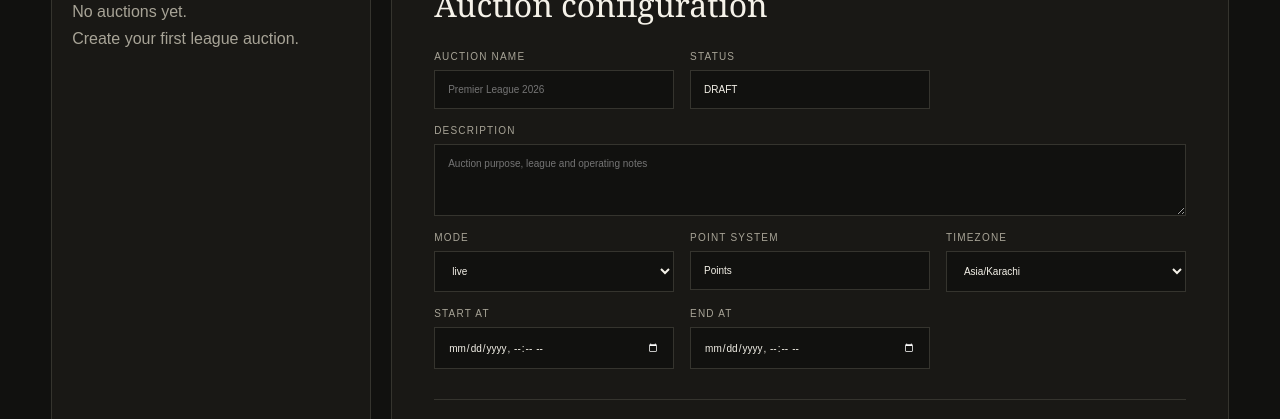
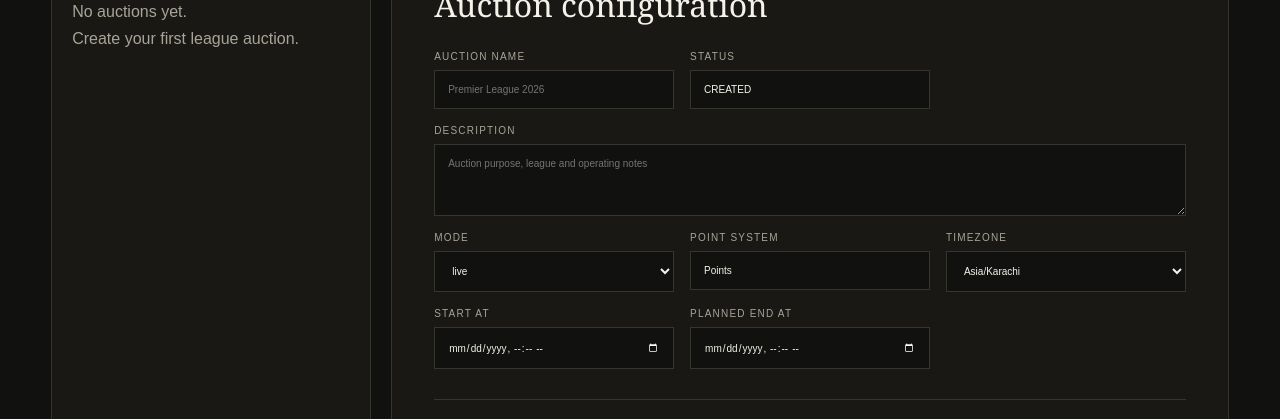
Before and after one commit to asifbanaraszenith/auction-platform, a Next.js app: page /auctions in a window 1280 px wide. Shown: the part 299-718 px from the top of the page. Built offline with nearby package versions, Linux system fonts and the light colour scheme; no server answers; the database is empty; sample sign-in values are in the browser's storage.

Commit message:
fix: make auction status schedule-driven

```diff
--- a/src/app/auctions/AuctionManagementClient.tsx
+++ b/src/app/auctions/AuctionManagementClient.tsx
@@ -5,7 +5,7 @@ import { Timestamp } from "firebase/firestore";
 import { useRouter } from "next/navigation";
 import { useAuth } from "@/components/auth-provider";
 import { createAuction, deleteAuction, listAuctionsForUser, updateAuction } from "@/lib/auctions/repository";
-import { AUCTION_MODES, DEFAULT_AUCTION_THEME, type Auction, type AuctionStatus, type AuctionTheme } from "@/lib/auctions/types";
+import { DEFAULT_AUCTION_THEME, type Auction, type AuctionStatus, type AuctionTheme } from "@/lib/auctions/types";
 import styles from "./auctions.module.css";
 
 const EMPTY_FORM = { name: "", description: "", mode: "live" as "live" | "timed", points: "Points", timezone: "Asia/Karachi", startAt: "", endAt: "" };
@@ -23,12 +23,9 @@ function dateValue(value: Timestamp | null) {
 function timestampValue(value: string) { return value ? Timestamp.fromDate(new Date(value)) : null; }
 function mergeTheme(theme?: Partial<AuctionTheme>): AuctionTheme { return { ...DEFAULT_AUCTION_THEME, ...theme }; }
 
-function calculateStatus(startAt: Timestamp | null, endAt: Timestamp | null, existingStatus?: AuctionStatus): AuctionStatus {
-  if (existingStatus === "paused" || existingStatus === "archived") return existingStatus;
-  const now = Date.now();
-  if (!startAt) return "draft";
-  if (startAt.toMillis() > now) return "scheduled";
-  if (endAt && endAt.toMillis() <= now) return "completed";
+function calculateStatus(startAt: Timestamp | null, existingStatus?: AuctionStatus): AuctionStatus {
+  if (existingStatus === "paused" || existingStatus === "ended" || existingStatus === "archived") return existingStatus;
+  if (!startAt || startAt.toMillis() > Date.now()) return "created";
   return "live";
 }
 
@@ -76,13 +73,35 @@ export default function AuctionManagementClient() {
   }
   function changeThemeMode(mode: "dark" | "light") { setTheme((current) => ({ ...current, ...THEME_PRESETS[mode] })); }
 
+  async function changeLifecycle(status: "live" | "paused" | "ended") {
+    if (!selected || !user) return;
+    setBusy(true); setError(""); setNotice("");
+    try {
+      await user.getIdToken(true);
+      await updateAuction(selected.id, { status });
+      const updated = { ...selected, status };
+      setSelected(updated);
+      setAuctions((current) => current.map((item) => item.id === selected.id ? updated : item));
+      setNotice(status === "live" ? "Auction resumed and is now live." : status === "paused" ? "Auction paused." : "Auction ended.");
+    } catch (err) {
+      setError(err instanceof Error ? err.message : "Unable to change auction lifecycle.");
+    } finally { setBusy(false); }
+  }
+
   async function save() {
     if (!user) return;
     if (!form.name.trim()) { setError("Auction name is required before saving."); return; }
     const startAt = timestampValue(form.startAt);
     const endAt = timestampValue(form.endAt);
-    if (startAt && endAt && endAt.toMillis() <= startAt.toMillis()) { setError("End time must be after the start time."); return; }
-    const status = calculateStatus(startAt, endAt, selected?.status);
+    const selectedStatus = selected ? calculateStatus(selected.startAt, selected.status) : null;
+    const startChanged = Boolean(selected && ((selected.startAt?.toMillis() ?? null) !== (startAt?.toMillis() ?? null)));
+
+    if (!startAt) { setError("Start time is required."); return; }
+    if (startChanged && selectedStatus !== "created") { setError("Start time cannot be changed after an auction has started."); return; }
+    if (startAt.toMillis() <= Date.now() && (!selected || startChanged)) { setError("Start time must be in the future."); return; }
+    if (endAt && endAt.toMillis() <= startAt.toMillis()) { setError("Planned end time must be after the start time."); return; }
+
+    const status = selected ? calculateStatus(startAt, selected.status) : "created";
     setBusy(true); setError(""); setNotice("");
     try {
       await user.getIdToken(true);
@@ -92,13 +111,13 @@ export default function AuctionManagementClient() {
         const updated = { ...selected, name: form.name.trim(), description: form.description.trim(), status, startAt, endAt, settings };
         setSelected(updated); setNotice("Auction updated successfully.");
       } else {
-        const created = await createAuction({ name: form.name.trim(), description: form.description.trim(), ownerId: user.uid, adminIds: [user.uid], status, startAt, endAt, settings });
+        const created = await createAuction({ name: form.name.trim(), description: form.description.trim(), ownerId: user.uid, adminIds: [user.uid], status: "created", startAt, endAt, settings });
         setSelected(created); setNotice("Auction created successfully.");
       }
       try { setAuctions(await listAuctionsForUser(user)); } catch (refreshError) { console.error("Unable to refresh auction list", refreshError); }
     } catch (err) {
       const message = err instanceof Error ? err.message : "Unable to save auction.";
-      setError(message.includes("Missing or insufficient permissions") ? "You do not have permission to perform this auction action. Please refresh your session if Super Admin access was just granted." : message);
+      setError(message.includes("Missing or insufficient permissions") ? "You do not have permission to perform this auction action. Please refresh your session if your role was just granted." : message);
     } finally { setBusy(false); }
   }
 
@@ -113,6 +132,8 @@ export default function AuctionManagementClient() {
 
   if (loading || !user) return <main className={styles.loading}>Loading auction management…</main>;
 
+  const currentStatus = selected ? calculateStatus(selected.startAt, selected.status) : calculateStatus(timestampValue(form.startAt));
+
   return (
     <main className={styles.shell} data-theme={theme.mode} style={{ "--auction-primary": theme.primaryColor, "--auction-secondary": theme.secondaryColor, "--auction-background": theme.backgroundColor, "--auction-surface": theme.surfaceColor, "--auction-text": theme.textColor, "--auction-muted": theme.mutedColor, "--auction-border": theme.borderColor } as React.CSSProperties}>
       <header className={styles.header}>
@@ -122,20 +143,20 @@ export default function AuctionManagementClient() {
       <div className={styles.layout}>
         <aside className={styles.listPanel}>
           <div className={styles.listHeader}><span>Auctions</span><b>{sortedAuctions.length}</b></div>
-          {sortedAuctions.length === 0 ? <div className={styles.empty}>No auctions yet.<br />Create your first league auction.</div> : sortedAuctions.map((auction) => <button key={auction.id} className={`${styles.auctionItem} ${selected?.id === auction.id ? styles.selected : ""}`} onClick={() => selectAuction(auction)}><span className={styles.itemTop}><strong>{auction.name}</strong><em>{calculateStatus(auction.startAt, auction.endAt, auction.status)}</em></span><span className={styles.itemBottom}>{auction.settings.mode} · Points · {auction.settings.timezone}</span></button>)}
+          {sortedAuctions.length === 0 ? <div className={styles.empty}>No auctions yet.<br />Create your first league auction.</div> : sortedAuctions.map((auction) => <button key={auction.id} className={`${styles.auctionItem} ${selected?.id === auction.id ? styles.selected : ""}`} onClick={() => selectAuction(auction)}><span className={styles.itemTop}><strong>{auction.name}</strong><em>{calculateStatus(auction.startAt, auction.status)}</em></span><span className={styles.itemBottom}>{auction.settings.mode} · Points · {auction.settings.timezone}</span></button>)}
         </aside>
         <section className={styles.editor}>
           <div className={styles.sectionTitle}><div><p className={styles.eyebrow}>{selected ? "Edit auction" : "New auction"}</p><h2>{selected?.name || "Auction configuration"}</h2></div>{selected && <span className={styles.id}>ID {selected.id}</span>}</div>
           {error && <div className={styles.error}>{error}</div>}{notice && <div className={styles.notice}>{notice}</div>}
           <div className={styles.formGrid}>
             <label>AUCTION NAME<input value={form.name} onChange={(e) => { setForm({ ...form, name: e.target.value }); setError(""); }} placeholder="Premier League 2026" /></label>
-            <label>STATUS<input value={calculateStatus(timestampValue(form.startAt), timestampValue(form.endAt), selected?.status).toUpperCase()} readOnly aria-readonly="true" /></label>
+            <label>STATUS<input value={currentStatus.toUpperCase()} readOnly aria-readonly="true" /></label>
             <label className={styles.full}>DESCRIPTION<textarea value={form.description} onChange={(e) => setForm({ ...form, description: e.target.value })} placeholder="Auction purpose, league and operating notes" rows={4} /></label>
-            <label>MODE<select value={form.mode} onChange={(e) => setForm({ ...form, mode: e.target.value as "live" | "timed" })}>{AUCTION_MODES.map((mode) => <option key={mode}>{mode}</option>)}</select></label>
+            <label>MODE<select value={form.mode} onChange={(e) => setForm({ ...form, mode: e.target.value as "live" | "timed" })}><option value="live">live</option><option value="timed">timed</option></select></label>
             <label>POINT SYSTEM<input value="Points" readOnly aria-readonly="true" /></label>
             <label>TIMEZONE<select value={form.timezone} onChange={(e) => setForm({ ...form, timezone: e.target.value })}><option>Asia/Karachi</option><option>UTC</option><option>Asia/Dubai</option><option>Asia/Kolkata</option></select></label>
-            <label>START AT<input type="datetime-local" value={form.startAt} onChange={(e) => setForm({ ...form, startAt: e.target.value })} /></label>
-            <label>END AT<input type="datetime-local" value={form.endAt} onChange={(e) => setForm({ ...form, endAt: e.target.value })} /></label>
+            <label>START AT<input type="datetime-local" value={form.startAt} min={new Date(Date.now() + 60000).toISOString().slice(0, 16)} onChange={(e) => setForm({ ...form, startAt: e.target.value })} /></label>
+            <label>PLANNED END AT<input type="datetime-local" value={form.endAt} min={form.startAt || undefined} onChange={(e) => setForm({ ...form, endAt: e.target.value })} /></label>
           </div>
           <div className={styles.themePanel}>
             <div><p className={styles.eyebrow}>Auction-level visual identity</p><h3>Theme & branding</h3><p>Each auction owns its presentation. Select a base theme, then refine the colors below.</p></div>
@@ -149,6 +170,8 @@ export default function AuctionManagementClient() {
             </div>
             <div className={styles.preview} style={{ background: theme.backgroundColor, color: theme.textColor, borderColor: theme.borderColor }}><span style={{ color: theme.primaryColor }}>THE AUCTION</span><strong style={{ fontFamily: theme.fontStyle === "luxury" ? "Georgia, serif" : "Arial, sans-serif" }}>{form.name || "League Auction"}</strong><small style={{ color: theme.mutedColor }}>{form.description || "A private, curated bidding experience."}</small></div>
           </div>
+          {selected && currentStatus === "live" && <div className={styles.lifecycle}><button className={styles.statusButton} disabled={busy} onClick={() => void changeLifecycle("paused")}>PAUSE AUCTION</button><button className={styles.statusButton} disabled={busy} onClick={() => void changeLifecycle("ended")}>END AUCTION</button></div>}
+          {selected && currentStatus === "paused" && <div className={styles.lifecycle}><button className={styles.statusButton} disabled={busy} onClick={() => void changeLifecycle("live")}>RESUME AUCTION</button><button className={styles.statusButton} disabled={busy} onClick={() => void changeLifecycle("ended")}>END AUCTION</button></div>}
           <div className={styles.footerActions}>
             <button className={styles.primaryButton} disabled={busy} onClick={() => void save()}>{busy ? "SAVING…" : selected ? "SAVE CHANGES" : "CREATE AUCTION"}</button>
             {selected && isSuperAdmin && <button className={styles.dangerButton} disabled={busy} onClick={() => void remove()}>DELETE</button>}
```
